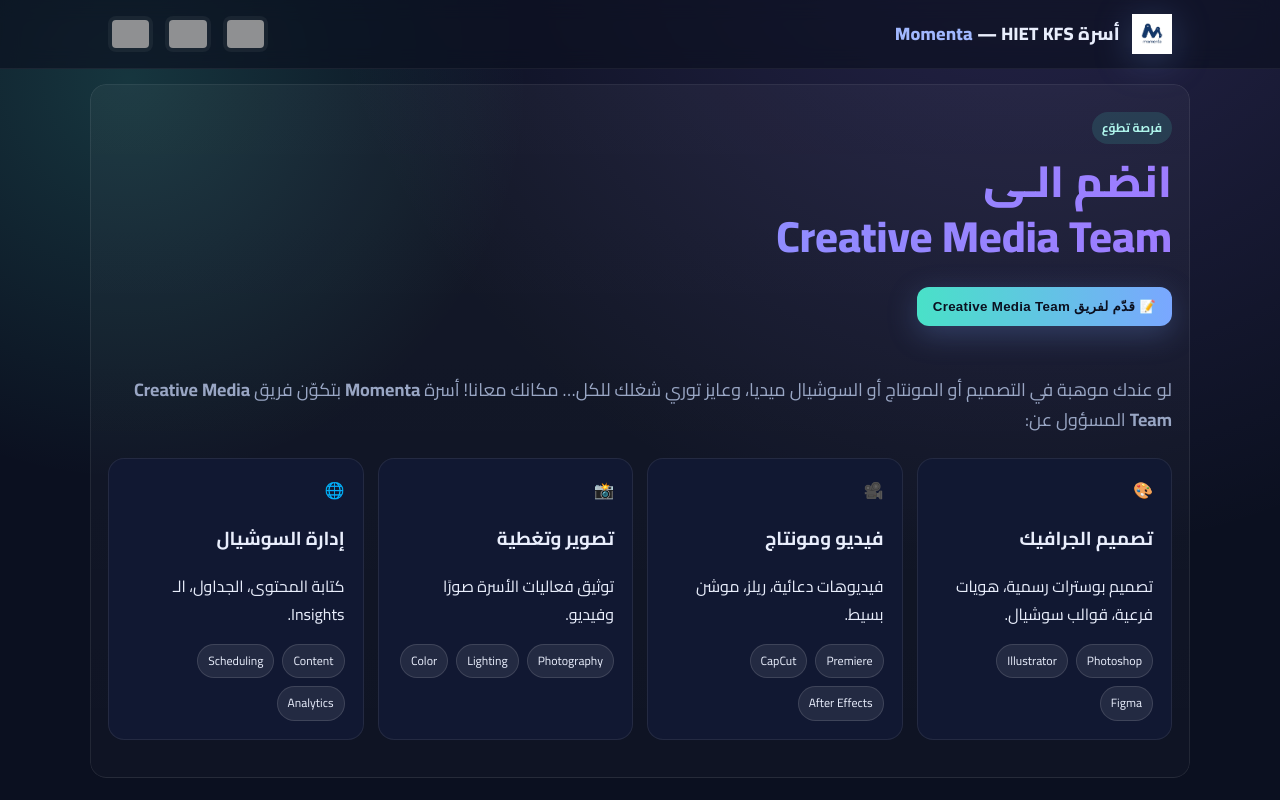
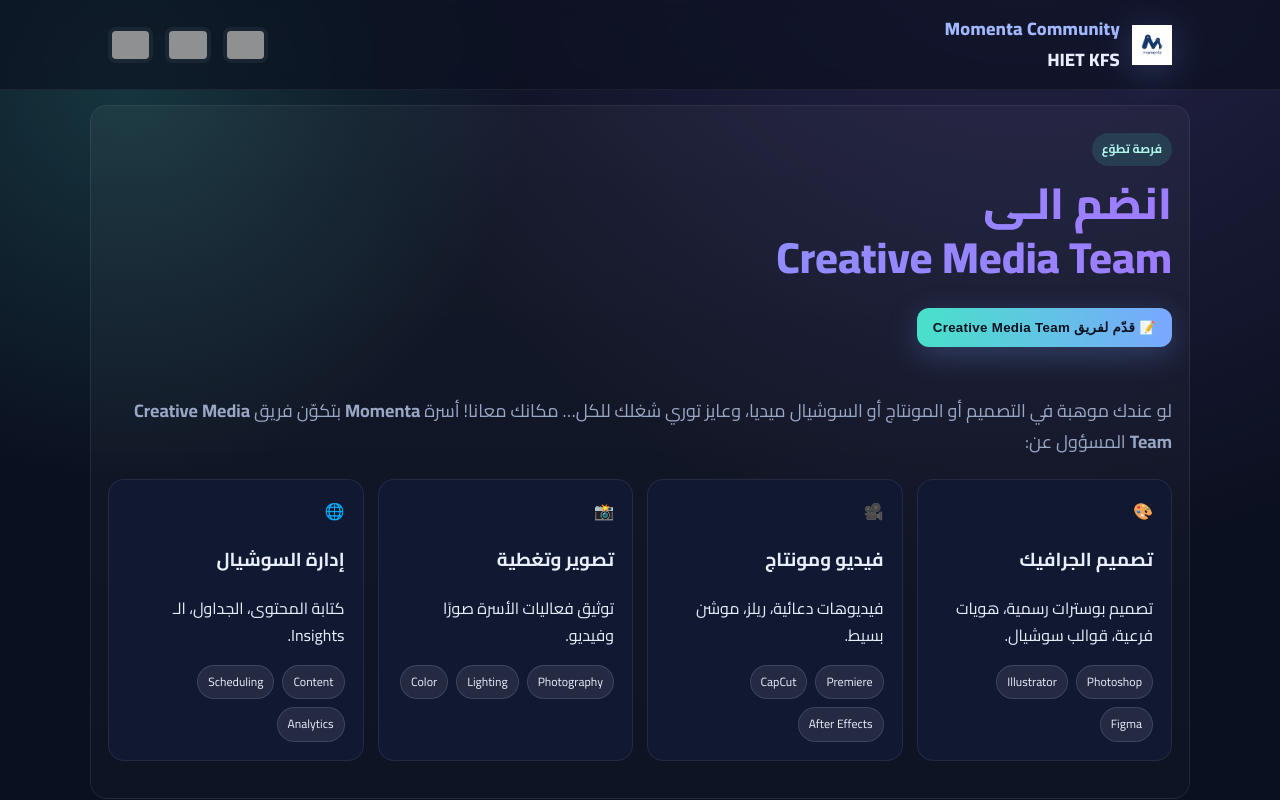
Before and after one commit to YehiaElrify1/Momenta_Form_Site, a plain HTML site: page index.html in a window 1280 px wide. Shown: the top 800 px of the page. Drawn offline with nearby package versions, Linux system fonts and the light colour scheme; grey boxes are pictures that could not be loaded.

Commit message:
Update index.html

```diff
--- a/index.html
+++ b/index.html
@@ -217,7 +217,7 @@
     <div class="nav">
       <div class="brand">
         <img id="momentaLogo" class="logo" src="assets/1.png" alt="شعار Momenta" />
-        <div class="title">أسرة <span style="color:#a1b8ff">Momenta</span> — HIET KFS</div>
+        <div class="title"><span style="color:#a1b8ff">Momenta Community</span><br>HIET KFS</div>
       </div>
       <div class="logo-strip">
         <img id="hietLogo" src="assets/2.png" alt="شعار المعهد العالي للهندسة والتكنولوجيا بكفر الشيخ" title="HIET KFS" />
```
